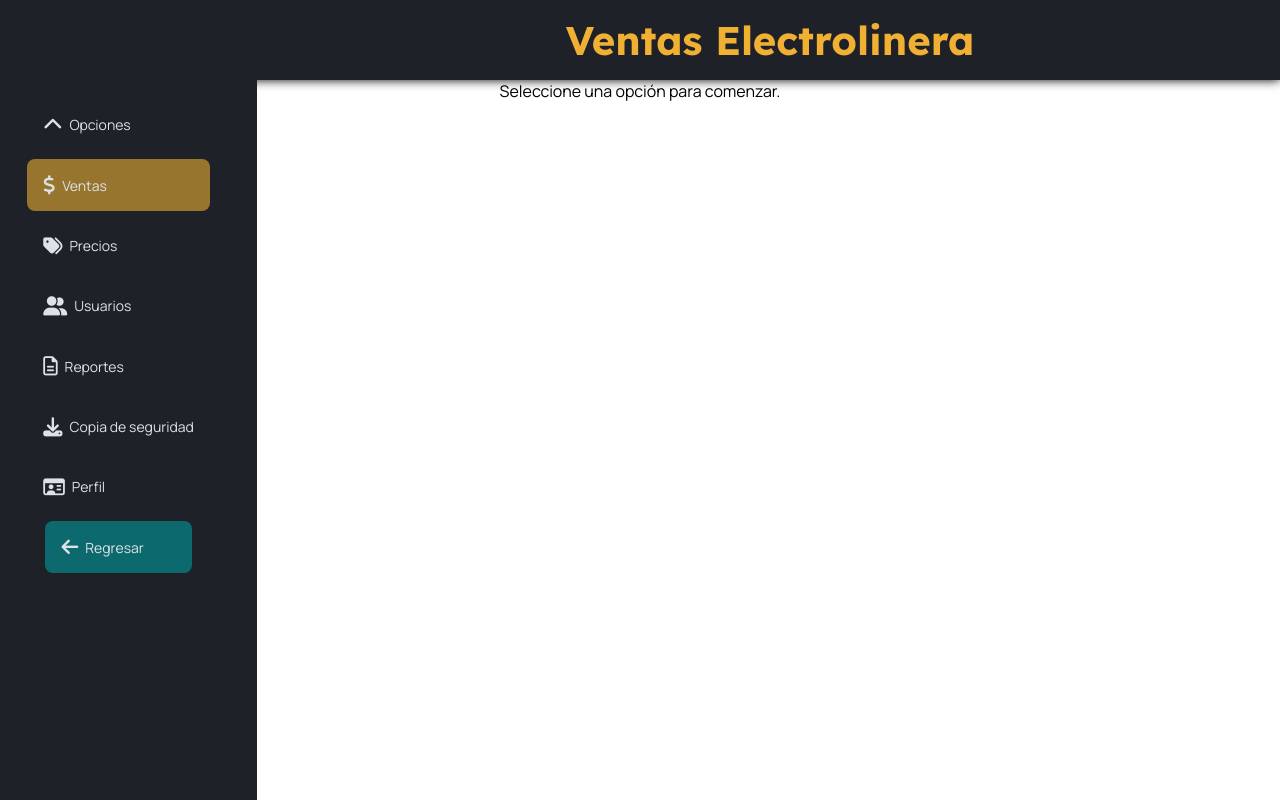
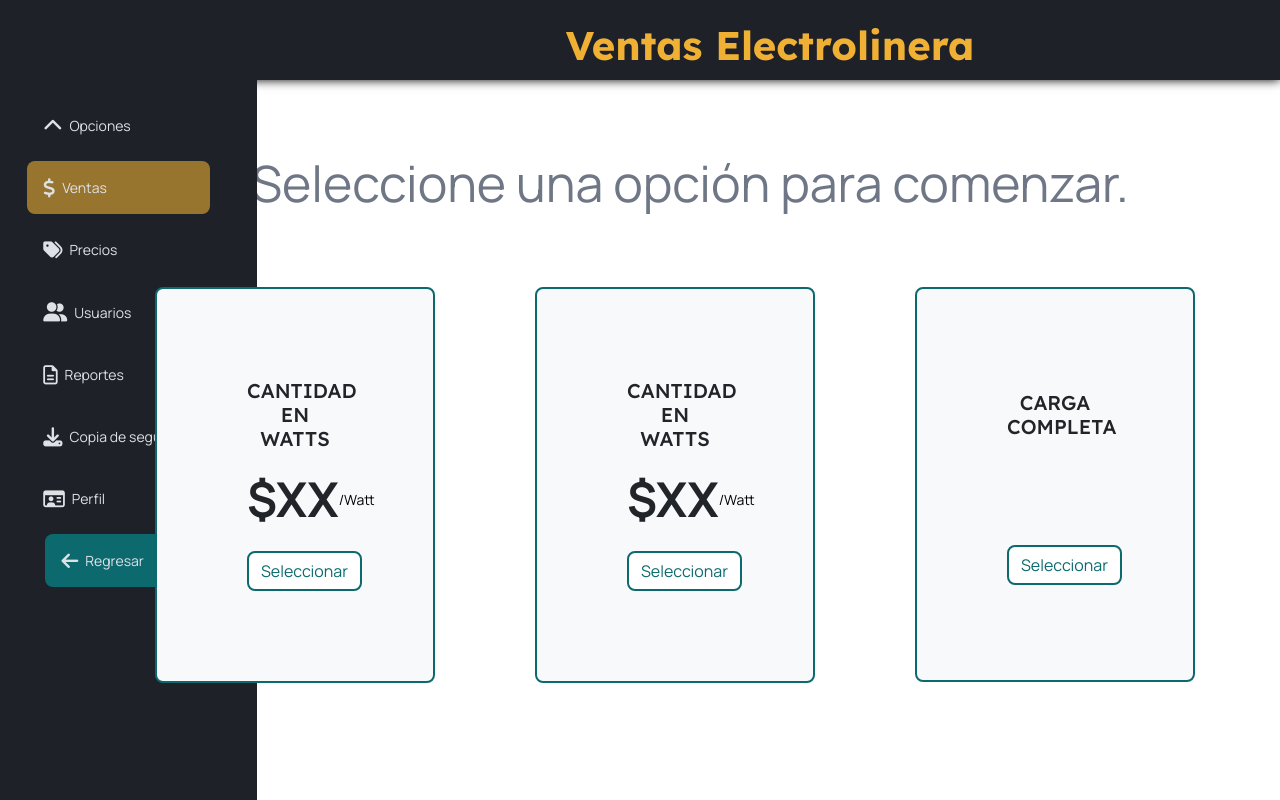
Before and after one commit to Murderd0ll/Wall-Ve-, a PHP site: page /Admin_Ventas.php in a window 1280 px wide. Run offline with PHP 8.4, Linux system fonts and the light colour scheme.

Commit message:
*Página de ventas de administrador, falta la parte de abajo donde dice en que paso va

```diff
--- a/Wall-VE-main/Admin_Ventas.php
+++ b/Wall-VE-main/Admin_Ventas.php
@@ -5,7 +5,16 @@
     <meta name="viewport" content="width=device-width, initial-scale=1.0">
            <!-- Fuentes  -->
    <link href="https://cdnjs.cloudflare.com/ajax/libs/font-awesome/6.4.0/css/all.min.css" rel="stylesheet">
+
+   <link rel="stylesheet" href="https://cdn.jsdelivr.net/npm/bootstrap@4.0.0/dist/css/bootstrap.min.css" integrity="sha384-Gn5384xqQ1aoWXA+058RXPxPg6fy4IWvTNh0E263XmFcJlSAwiGgFAW/dAiS6JXm" crossorigin="anonymous">
+
+
    <link rel="stylesheet" href="css/estilos.css"/>
+   <link rel="stylesheet" href="css/tarjetas.css">
+
+
+
+
     <title>Venta de energía | Wall-VE </title>
 </head>
 <body>
@@ -16,7 +25,7 @@
     </header>
 
     <div id="subtitulo">
-        <p>Seleccione una opción para comenzar.</p>
+        <p id="seleccione">Seleccione una opción para comenzar.</p>
     </div>
 
 
@@ -33,7 +42,7 @@
                 </li>
 
                 <li class="activo">
-                    <a href="Admin_Ventas.html">
+                    <a href="Admin_Ventas.php">
                         <i class="fa-solid fa-dollar-sign"></i>
                         <span>Ventas</span>
                     </a>
@@ -83,5 +92,48 @@
             </ul>
     </div>
 
+
+    <div class="container">
+        <div class="row">
+            <div class="col-sm">
+
+            <div class="card-body border border-primary" >
+                <h5 class="card-title ">Cantidad en watts</h5>
+                <p class="card-text ">$XX<span class="pWatt">/Watt</span></p>
+                <a href="#" class="btn btn-primary">Seleccionar</a>
+
+            </div>
+
+        </div>
+        <div class="col-sm">
+
+            <div class="card-body border border-primary" >
+                <h5 class="card-title">Cantidad en watts</h5>
+                <p class="card-text">$XX<span class="pWatt">/Watt</span></p>
+                <a href="#" class="btn btn-primary">Seleccionar</a>
+
+            </div>
+
+        </div>
+            <div class="col-sm">
+
+            <div class="card-body border border-primary" id="completa" >
+                <h5 class="card-title" id="cCompleta">Carga completa</h5>
+
+                <a href="#" class="btn btn-primary">Seleccionar</a>
+
+            </div>
+
+        </div>
+    </div>
+</div>
+
+
+
+
+
+
+    <script src="https://cdn.jsdelivr.net/npm/bootstrap@4.0.0/dist/js/bootstrap.min.js" integrity="sha384-JZR6Spejh4U02d8jOt6vLEHfe/JQGiRRSQQxSfFWpi1MquVdAyjUar5+76PVCmYl" crossorigin="anonymous"></script>
+
 </body>
 </html>
--- a/Wall-VE-main/Css/estilos.css
+++ b/Wall-VE-main/Css/estilos.css
@@ -1,6 +1,13 @@
 @import url('https://fonts.googleapis.com/css2?family=Lexend:wght@100..900&family=Manrope:wght@200..800&display=swap');
 
 
+#seleccione {
+    font-size: 50px!important;
+    font-family: 'Manrope';
+    padding:50px;
+    margin-left:100px;
+    color:#6F7787FF
+}
 
 *{
     margin: 0;
@@ -30,7 +37,7 @@ body{
 
 }
 .navig li a{
-    color:  #EFB034;
+    color:  #EFB034!important;
     text-decoration: none;
     font-size: 40px;
     font-family: "Lexend";
--- /dev/null
+++ b/Wall-VE-main/Css/tarjetas.css
@@ -0,0 +1,66 @@
+@import url('https://fonts.googleapis.com/css2?family=Lexend:wght@100..900&family=Manrope:wght@200..800&display=swap');
+
+/*!Acomodar mediaqueries de esto*/
+@media (max-width:1400px) {
+
+}
+
+
+
+#completa.card-text{
+    text-transform: capitalize;
+    padding:50px;
+}
+.card-text{
+    font-size: 48px;
+    font-weight: bold;
+    display:table;
+
+
+}
+.pWatt{
+    font-size: 14px;
+    color:#030303FF;
+    font-weight: normal;
+    margin-bottom: 20px;
+    display: table-cell;
+    vertical-align:middle;
+}
+
+
+.card-body.border{
+    max-width: 800px;
+    height: auto;
+    margin-left:20%;
+    padding: 90px;
+    font-family: 'Lexend';
+
+    background-color: #F8F9FA;
+}
+.card-title{
+   text-transform: uppercase;
+   text-align: center;
+
+}
+.card-body.border.border-primary {
+    border-color: #0C6A6FFF!important;
+    border-width: 2px!important;
+    border-style:solid!important;
+    border-radius: 8px!important;
+}
+#completa{
+    padding-top:6px;
+    padding-bottom: 95px;
+}
+#cCompleta{
+    margin-top:96px;
+    margin-bottom: 106px;
+
+}
+.btn.btn-primary{
+    background-color:white;
+    color:#0C6A6FFF;
+    border-color: #0C6A6FFF!important;
+    border-width: 2px!important;
+    border-radius: 8px!important;
+}
--- a/Wall-VE-main/adminMenu.php
+++ b/Wall-VE-main/adminMenu.php
@@ -39,7 +39,7 @@
 
             <ul>
                 <li><a href="./adminMenu.php"  >Home</a></li>
-                <li><a href="./Admin_Ventas.html"  >Ventas</a></li>
+                <li><a href="./Admin_Ventas.php"  >Ventas</a></li>
                 <li><a href="./Admin_Precios.html"  >Precios</a></li>
                 <li><a href="./Admin_Usuarios.php"  >Usuarios</a></li>
                 <li><a href="./Admin_Reportes.html"  >Reportes</a></li>
@@ -147,7 +147,7 @@
 
 
                 <!--? Caja ventas -->
-                    <a class="box ventas-box" id="cajaVentas" href="./Admin_Ventas.html">
+                    <a class="box ventas-box" id="cajaVentas" href="./Admin_Ventas.php">
 
 
 
--- a/Wall-VE-main/usuarioMenu.php
+++ b/Wall-VE-main/usuarioMenu.php
@@ -38,7 +38,7 @@
 
             <ul>
                 <li><a href="#"  >Home</a></li>
-                <li><a href="./Empleado_Ventas.html"  >Ventas</a></li>
+                <li><a href="./Empleado_Ventas.php"  >Ventas</a></li>
                 <li><a href="./Empleado_Reportes.html"  >Reportes</a></li>
                 <li><a href="./Empleado_Perfil.html"  >Perfil</a></li>
            </ul>
```
